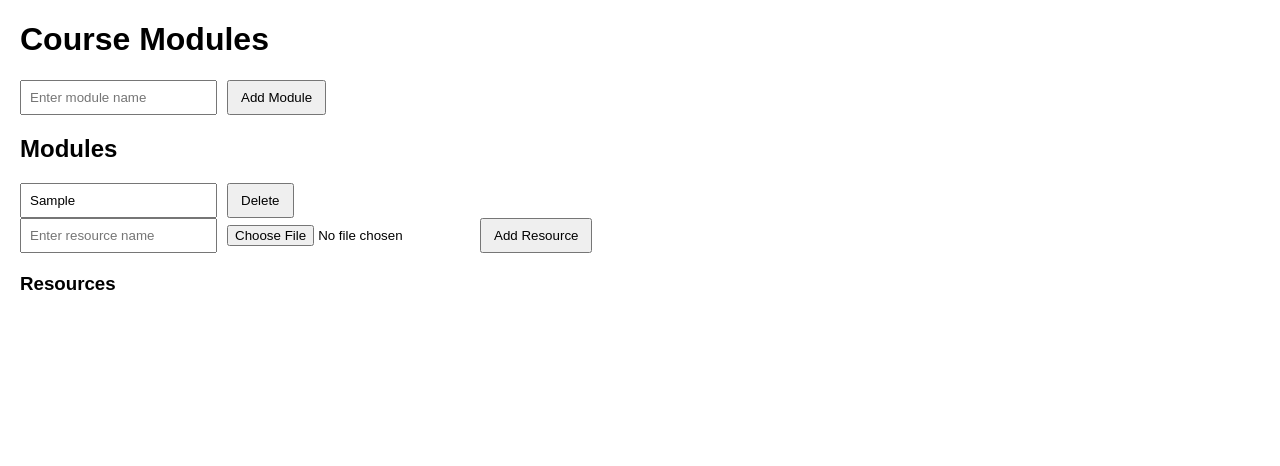
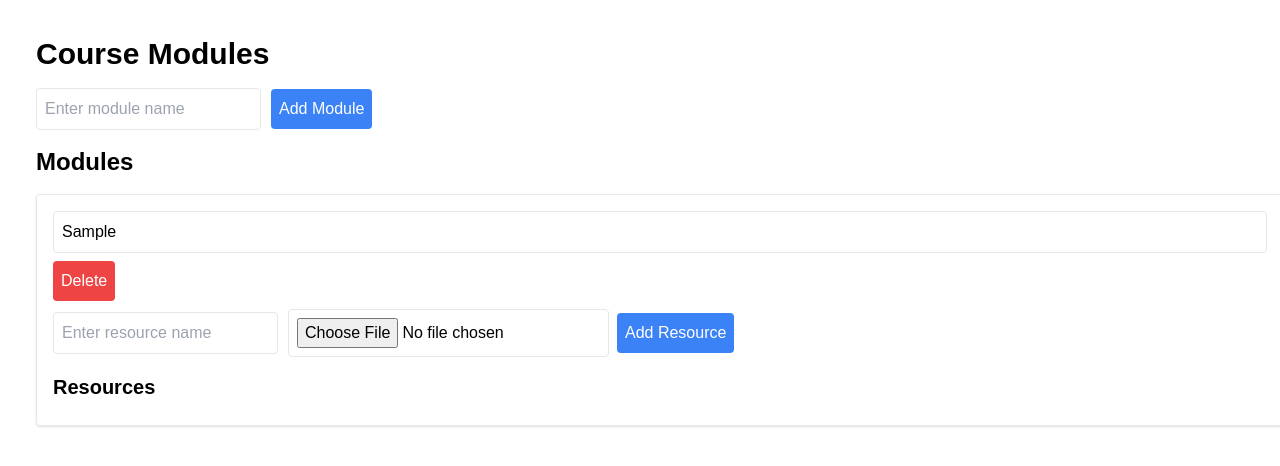
Before and after one commit to Nishant4coding/toddle-task, a React (Create React App) app: page / in a window 1280 px wide. Both pictures are taken after typing "Sample" into the empty fields and a click on the button "Add Module". Shown: the top 466 px of the page. Built offline with nearby package versions, Linux system fonts and the light colour scheme.

Commit message:
adding ui and fix bug

```diff
--- a/package.json
+++ b/package.json
@@ -35,5 +35,8 @@
       "last 1 firefox version",
       "last 1 safari version"
     ]
+  },
+  "devDependencies": {
+    "tailwindcss": "^3.4.3"
   }
 }
--- a/src/App.js
+++ b/src/App.js
@@ -1,4 +1,3 @@
-// src/App.js
 import React, { useState } from 'react';
 import ModuleList from './components/ModuleList';
 import ModuleForm from './components/ModuleForm';
@@ -57,8 +56,8 @@ const App = () => {
   };
 
   return (
-    <div className="App">
-      <h1>Course Modules</h1>
+    <div className="App container mx-auto p-4">
+      <h1 className="text-3xl font-bold mb-4">Course Modules</h1>
       <ModuleForm addModule={addModule} />
       <ModuleList
         modules={modules}
--- a/src/components/ModuleForm.js
+++ b/src/components/ModuleForm.js
@@ -1,4 +1,3 @@
-// src/components/ModuleForm.js
 import React, { useState } from 'react';
 
 const ModuleForm = ({ addModule }) => {
@@ -11,15 +10,18 @@ const ModuleForm = ({ addModule }) => {
   };
 
   return (
-    <form onSubmit={handleSubmit}>
+    <form onSubmit={handleSubmit} className="mb-4">
       <input
         type="text"
         value={moduleName}
         onChange={(e) => setModuleName(e.target.value)}
         placeholder="Enter module name"
+        className="border p-2 rounded mr-2"
         required
       />
-      <button type="submit">Add Module</button>
+      <button type="submit" className="bg-blue-500 text-white p-2 rounded">
+        Add Module
+      </button>
     </form>
   );
 };
--- a/src/components/ModuleList.js
+++ b/src/components/ModuleList.js
@@ -1,4 +1,3 @@
-// src/components/ModuleList.js
 import React from 'react';
 import ResourceList from './ResourseList';
 import ResourceForm from './ResourceForm';
@@ -13,16 +12,22 @@ const ModuleList = ({
 }) => {
   return (
     <div>
-      <h2>Modules</h2>
-      <ul>
+      <h2 className="text-2xl font-semibold mb-4">Modules</h2>
+      <ul className="space-y-4">
         {modules.map((module, moduleIndex) => (
-          <li key={moduleIndex}>
+          <li key={moduleIndex} className="p-4 border rounded shadow">
             <input
               type="text"
               value={module.name}
               onChange={(e) => renameModule(moduleIndex, e.target.value)}
+              className="border p-2 rounded mr-2 mb-2 w-full"
             />
-            <button onClick={() => deleteModule(moduleIndex)}>Delete</button>
+            <button
+              onClick={() => deleteModule(moduleIndex)}
+              className="bg-red-500 text-white p-2 rounded mb-2"
+            >
+              Delete
+            </button>
             <ResourceForm
               addResource={(resource) => addResource(moduleIndex, resource)}
             />
--- a/src/components/ResourceForm.js
+++ b/src/components/ResourceForm.js
@@ -1,34 +1,44 @@
-// src/components/ResourceForm.js
 import React, { useState } from 'react';
 
 const ResourceForm = ({ addResource }) => {
   const [resourceName, setResourceName] = useState('');
   const [resourceFile, setResourceFile] = useState(null);
+  const [error, setError] = useState('');
 
-  const handleSubmit = (e) => {
+  const handleSubmit = async (e) => {
     e.preventDefault();
     if (resourceFile) {
-      addResource({ name: resourceName, file: resourceFile });
-      setResourceName('');
-      setResourceFile(null);
+      try {
+        await addResource({ name: resourceName, file: resourceFile });
+        setResourceName('');
+        setResourceFile(null);
+      } catch (err) {
+        setError('Failed to add resource');
+        console.error(err);
+      }
     }
   };
 
   return (
-    <form onSubmit={handleSubmit}>
+    <form onSubmit={handleSubmit} className="mb-4">
       <input
         type="text"
         value={resourceName}
         onChange={(e) => setResourceName(e.target.value)}
         placeholder="Enter resource name"
+        className="border p-2 rounded mr-2"
         required
       />
       <input
         type="file"
         onChange={(e) => setResourceFile(e.target.files[0])}
+        className="border p-2 rounded mr-2"
         required
       />
-      <button type="submit">Add Resource</button>
+      <button type="submit" className="bg-blue-500 text-white p-2 rounded">
+        Add Resource
+      </button>
+      {error && <p className="text-red-500 mt-2">{error}</p>}
     </form>
   );
 };
--- a/src/components/ResourseList.js
+++ b/src/components/ResourseList.js
@@ -1,19 +1,24 @@
-// src/components/ResourceList.js
 import React from 'react';
 
 const ResourceList = ({ resources, deleteResource, renameResource }) => {
   return (
     <div>
-      <h3>Resources</h3>
-      <ul>
+      <h3 className="text-xl font-semibold mb-2">Resources</h3>
+      <ul className="space-y-2">
         {resources.map((resource, index) => (
-          <li key={index}>
+          <li key={index} className="flex items-center space-x-2">
             <input
               type="text"
               value={resource.name}
               onChange={(e) => renameResource(index, e.target.value)}
+              className="border p-2 rounded flex-1"
             />
-            <button onClick={() => deleteResource(index)}>Delete</button>
+            <button
+              onClick={() => deleteResource(index)}
+              className="bg-red-500 text-white p-2 rounded"
+            >
+              Delete
+            </button>
           </li>
         ))}
       </ul>
--- a/src/index.css
+++ b/src/index.css
@@ -1,13 +1,3 @@
-body {
-  margin: 0;
-  font-family: -apple-system, BlinkMacSystemFont, 'Segoe UI', 'Roboto', 'Oxygen',
-    'Ubuntu', 'Cantarell', 'Fira Sans', 'Droid Sans', 'Helvetica Neue',
-    sans-serif;
-  -webkit-font-smoothing: antialiased;
-  -moz-osx-font-smoothing: grayscale;
-}
-
-code {
-  font-family: source-code-pro, Menlo, Monaco, Consolas, 'Courier New',
-    monospace;
-}
+@tailwind base;
+@tailwind components;
+@tailwind utilities;
--- /dev/null
+++ b/tailwind.config.js
@@ -0,0 +1,10 @@
+/** @type {import('tailwindcss').Config} */
+module.exports = {
+  content: [
+    "./src/**/*.{js,jsx,ts,tsx}",
+  ],
+  theme: {
+    extend: {},
+  },
+  plugins: [],
+}
```
Also changed, not shown: 1 other file (tests, documents, lock files or other folders).
